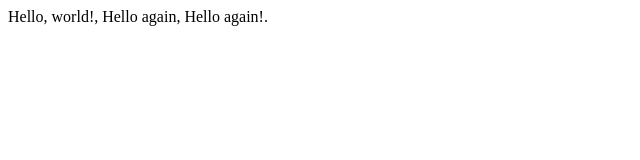
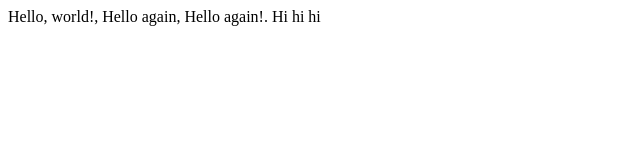
Before and after one commit to Seguya-Nicholus/lecture0, a plain HTML site: page hello.html in a window 1280 px wide. Shown: the full height of the page, 0-640 px from the left. Drawn offline with Linux system fonts and the light colour scheme.

Commit message:
added a new line in hello.html

```diff
--- a/hello.html
+++ b/hello.html
@@ -7,5 +7,6 @@
     </head>
     <body>
         Hello, world!, Hello again, Hello again!.
+        Hi hi hi
     </body>
 </html>
```
